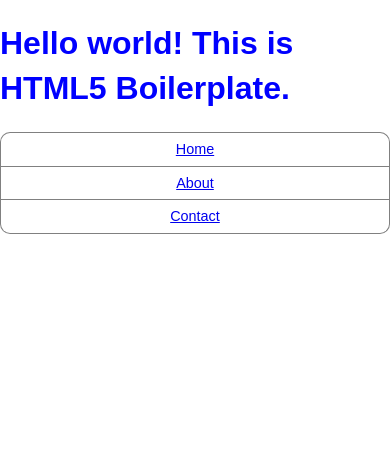
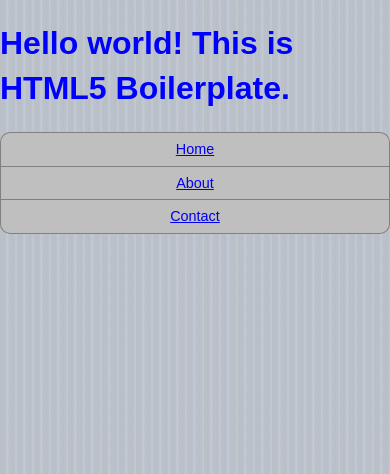
Before and after one commit to davemuir/html5-Mage-plate, a PHP site: page /index.html in a window 390 px wide. Shown: the top 474 px of the page. Run offline with PHP 8.4, Linux system fonts and the light colour scheme; some libraries are stand-ins or nearby versions.

Commit message:
pushing up some image for background

```diff
--- a/css/main.css
+++ b/css/main.css
@@ -250,7 +250,9 @@
 	html {
 		-webkit-text-size-adjust: none;
 	}
-
+	body{
+		background-image:url(http://html5mageplate.herokuapp.com/img/pinstripe-apple.jpg);
+	}
 	nav ul a {
 		font-size: 90%;
 		padding: 10px 8px;
@@ -280,6 +282,7 @@
 		display:inherit;
 		text-align:center;
 		padding:5px;
+		background-color:#BFBFBF;
 	}
 	h1{
 		color:blue;
```
Also changed, not shown: img/pinstripe-apple.jpg (added), 2 other files.
